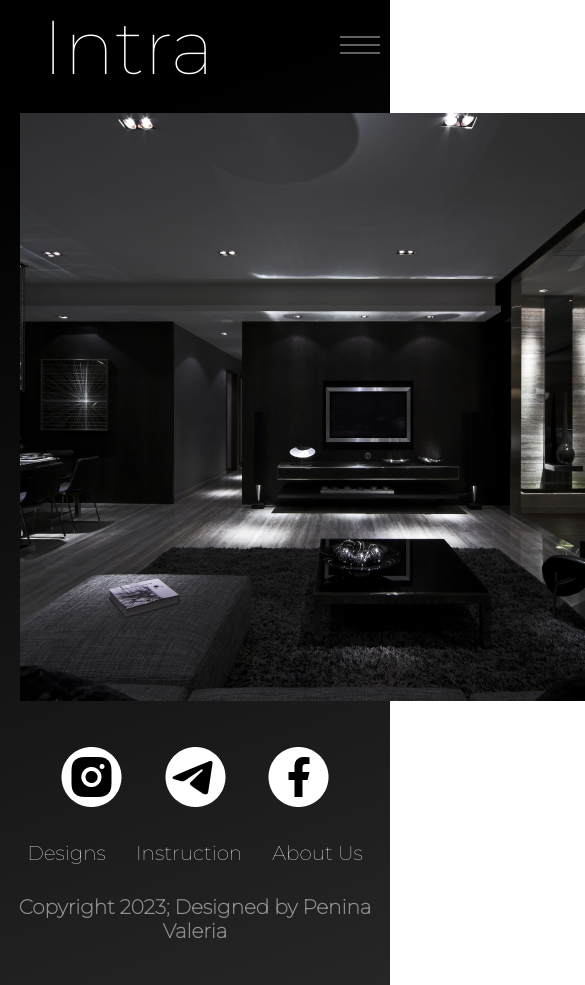
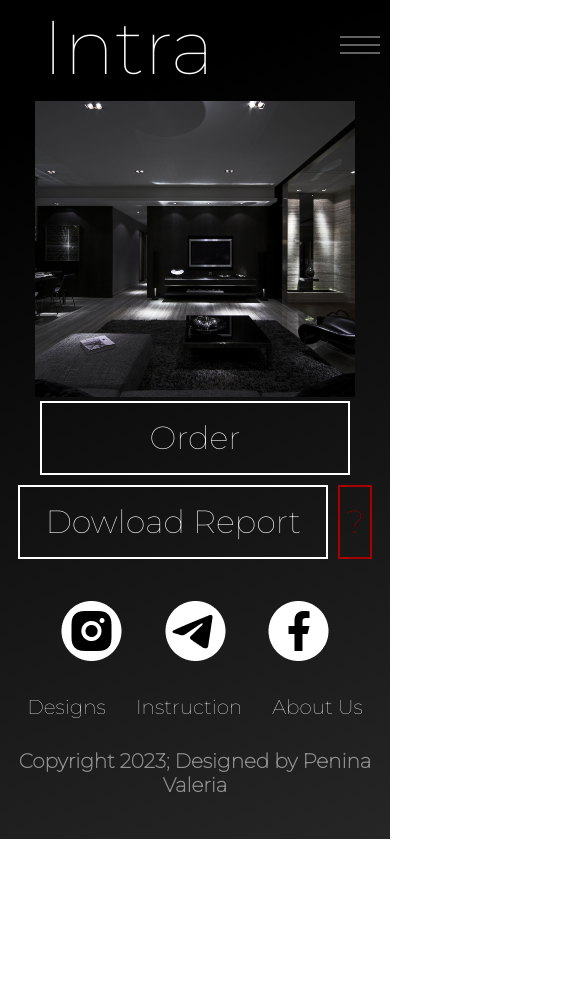
Before and after one commit to Alexasandra1/Intra, a React (Create React App) app in the folder frontend/: page /infdesign in a window 390 px wide. Shown: the top 985 px of the page, 585 px wide, since content can reach past the window. After the commit the page ends 844 px from the top, so only its background shows below. Built offline with nearby package versions, Linux system fonts and the light colour scheme.

Commit message:
add: add media in the informationDesign page

```diff
--- a/frontend/src/pages/IndormationDesign/InformationDesign.jsx
+++ b/frontend/src/pages/IndormationDesign/InformationDesign.jsx
@@ -204,11 +204,6 @@ return (
                                 wordButton="Order"
                                 onClick={handleOrderButtonClick}
                             ></Button>
-                         {/* <Button
-                            styleButton="informationDesign__button"
-                            wordButton="Dowload Report1"
-                            onClick={ createAndDownloadDocx}
-                        ></Button> */}
                             <Button
                                 styleButton="informationDesign__button"
                                 wordButton="Dowload Report"
--- a/frontend/src/pages/IndormationDesign/InformationDesign.scss
+++ b/frontend/src/pages/IndormationDesign/InformationDesign.scss
@@ -16,6 +16,8 @@
     gap:10px;
     display: flex;
     flex-direction: row;
+    flex-wrap: wrap;
+    justify-content: center;
 }
 
 
@@ -33,3 +35,41 @@ h2{
     color: azure;
     font-family: Montserrat;
 }
+
+
+@media (max-width: 1440px) {
+
+    .informationDesign__main__container  {
+      flex-direction: column;
+      justify-content: center;
+      padding: 2% 0 0 0;
+    }
+    .informationDesign__main__container__textBlock{
+        width: 100%;
+
+    }
+    .informationDesign__main__container__textBlock__buttons{
+        display: flex;
+        justify-content: center;
+    }
+  }
+
+  @media (max-width: 700px) {
+
+    .informationDesignmaincontainer__pictures__img {
+        width: 320px;
+        height: 296px;
+        animation: imgAnimationInTheInfDesign 0.5s;
+    }
+  }
+
+  @keyframes imgAnimationInTheInfDesign {
+    0% {
+        width: 653px;
+        height: 588px;
+    }
+    100% {
+        width: 320px;
+        height: 296px;
+    }
+  }
--- a/frontend/src/shared/components/TextBlocInInformationDesign/TextBlocInInformationDesign.scss
+++ b/frontend/src/shared/components/TextBlocInInformationDesign/TextBlocInInformationDesign.scss
@@ -13,3 +13,13 @@
         font-size: 64px;
     }
 }
+
+
+@media (max-width: 1440px) {
+
+    .textBlocInInformationDesign__block {
+      display: flex;
+      flex-direction: column;
+      align-items: center;
+    }
+  }
```
Lines whose indentation alone changed are shown as unchanged.
